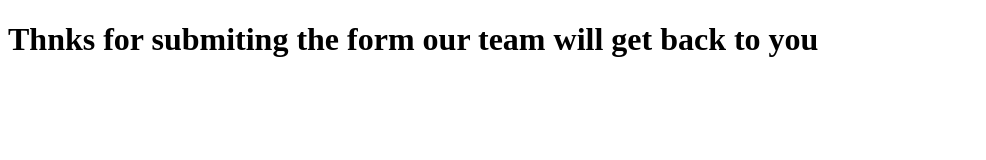
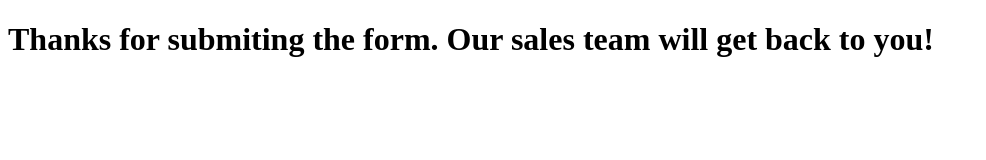
Before and after one commit to rnaik31/LWC-bootcamp, a plain HTML site: page thank-you.html in a window 1280 px wide. Shown: the whole page, without its empty margins (0-986 px from the left). Drawn offline with Linux system fonts and the light colour scheme.

```diff
--- a/thank-you.html
+++ b/thank-you.html
@@ -6,6 +6,6 @@
     <title>Document</title>
 </head>
 <body>
-    <h1>Thnks for submiting the form our team will get back to you</h1>
+    <h1>Thanks for submiting the form. Our sales team will get back to you!</h1>
 </body>
 </html>
```
Also changed, not shown: index.html (+1 -1 lines).
